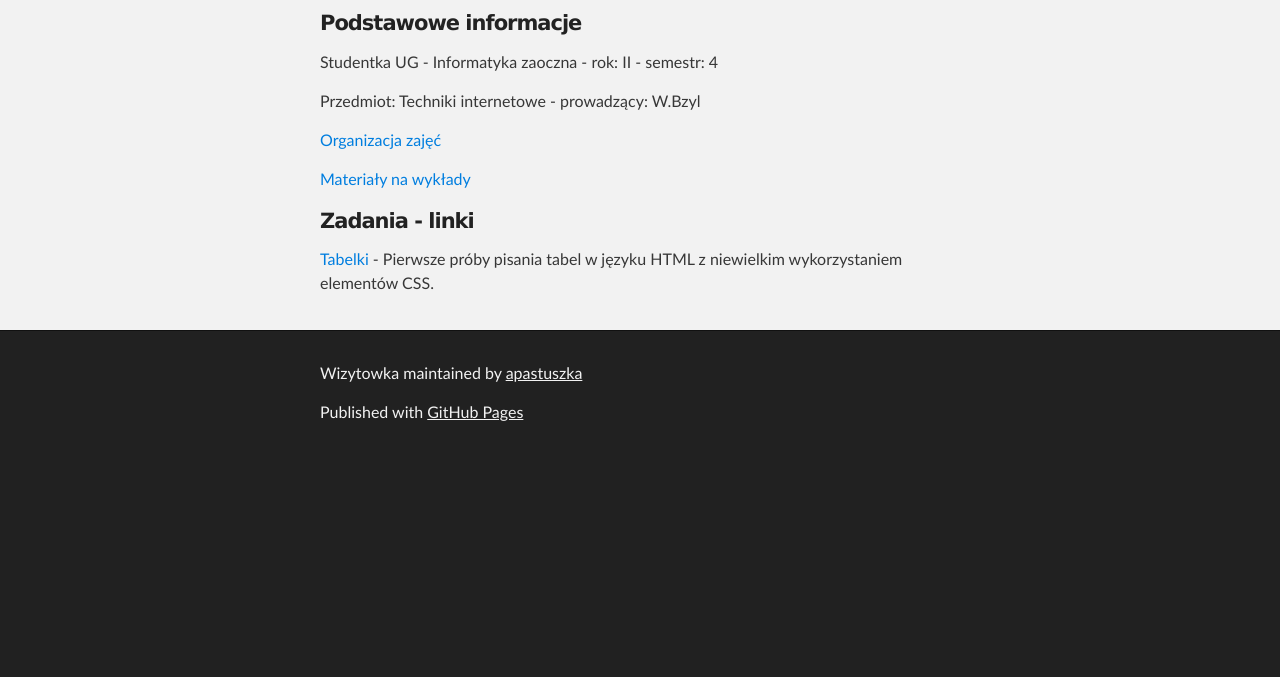
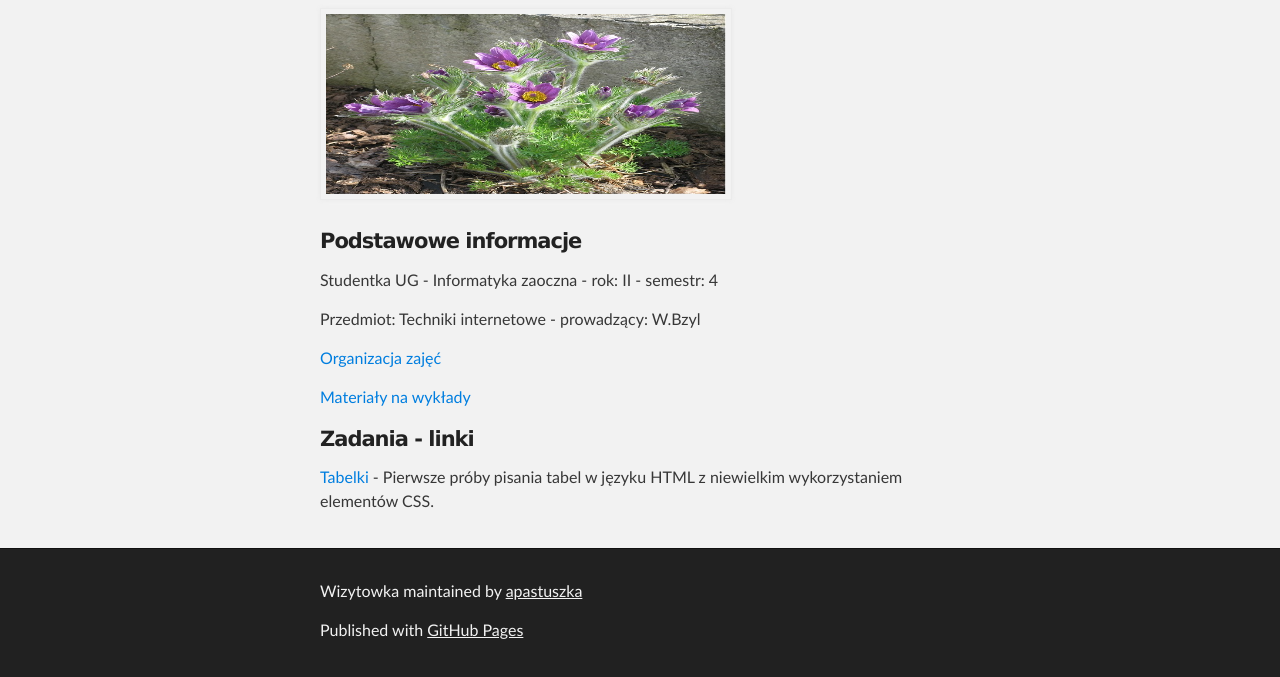
Before and after one commit to apastuszka/wizytowka, a plain HTML site: page index.html in a window 1280 px wide. Shown: the part 252-929 px from the top of the page. Before the commit the page ends 800 px from the top, so only its background shows below. Drawn offline with Linux system fonts and the light colour scheme.

Commit message:
obrazek
wstawiłam obrazek

```diff
--- a/index.html
+++ b/index.html
@@ -31,6 +31,9 @@
     <!-- MAIN CONTENT -->
     <div id="main_content_wrap" class="outer">
       <section id="main_content" class="inner">
+
+	  <img src="sasanka.jpg" width="400px" height="180px">
+
 		<h4>Podstawowe informacje</h4>
         <p>Studentka UG - Informatyka zaoczna - rok: II - semestr: 4</p>
 		<p>Przedmiot: Techniki internetowe - prowadzący: W.Bzyl</p>
```
